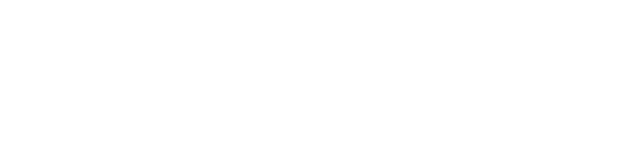
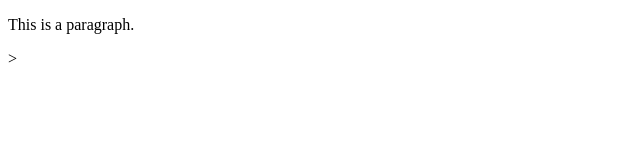
Before and after one commit to donlapidos/git-example-project, a plain HTML site: page index.html in a window 1280 px wide. Shown: the whole page, without its empty margins (0-640 px from the left). Drawn offline with Linux system fonts and the light colour scheme.

Commit message:
Added paragraph

```diff
--- a/index.html
+++ b/index.html
@@ -8,5 +8,7 @@
 </head>
 <body>
 
+    <p>This is a paragraph.</p>>
+
 </body>
 </html>
```
